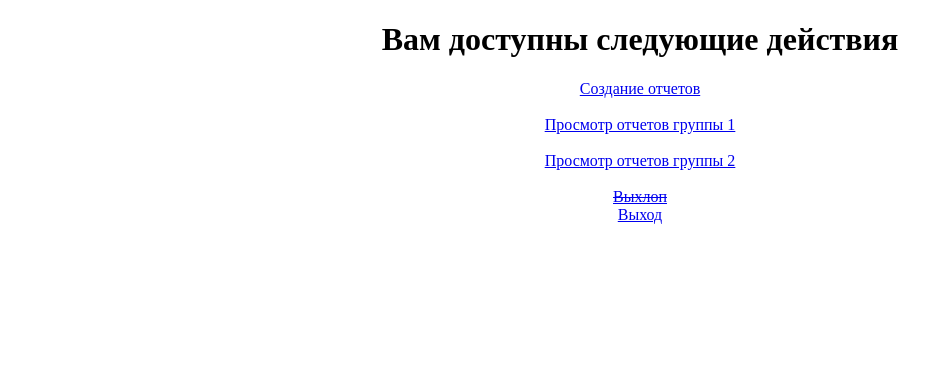
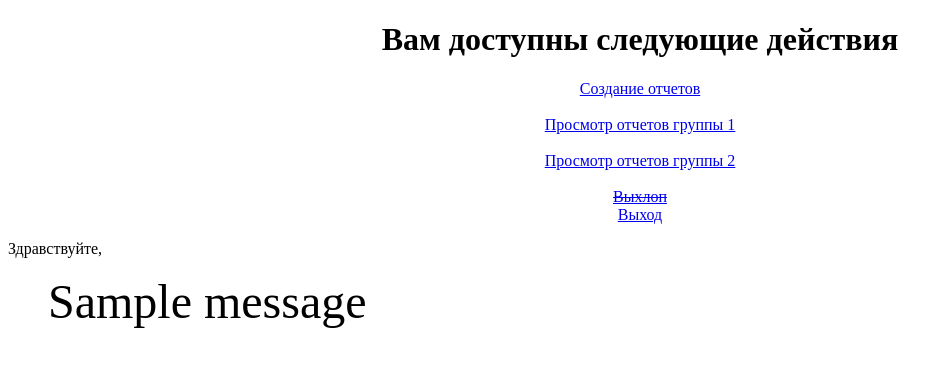
Before and after one commit to Rotalyi0Volopehin/db_bmstu, a Flask app: page / in a window 1280 px wide. Shown: the top 367 px of the page, without its empty margins (0-952 px from the left). Run offline with Flask 2, Linux system fonts and the light colour scheme; the visitor is signed in with stand-in values (Sample User, id 1); one stand-in notice (Sample message) is shown.

Commit message:
jobs done

```diff
--- a/auth/templates/input_login.html
+++ b/auth/templates/input_login.html
@@ -13,7 +13,7 @@
           <input type="text" id="login" name="login"><br><br>
 
           <label for="password"> Пароль </label>
-          <input type="password" name="password" id="password"><br><br>
+          <input type="text" name="password" id="password"><br><br> <!-- password-->
 
           <input type="submit" class="submit" value="Отправить">
       </form>
--- a/templates/base.html
+++ b/templates/base.html
@@ -6,10 +6,19 @@
     <link href="static/main.css" rel="stylesheet" type="text/css">
 </head>
 <body>
-    <div>
+    <font>
         <h1 align="center"> Вам доступны следующие действия </h1>
         {% block internal_user %}{% endblock %}
         {% block external_user %}{% endblock %}
+        <p align="bottom"> Здравствуйте, {% with messages = get_flashed_messages() %}
+                                          {% if messages %}
+                                            <ul class=flashes>
+                                            {% for message in messages %}
+                                              <font size="10"> {{ message }} </font>
+                                            {% endfor %}
+                                            </ul>
+                                          {% endif %}
+                                         {% endwith %} </p>
     </div>
 </body>
 </html>
--- a/templates/external_user_menu.html
+++ b/templates/external_user_menu.html
@@ -3,7 +3,6 @@
 {% block external_user %}
 <p align="center">
     <a href="{{ url_for('blueprint_query.queries') }}">Магазин еды</a><br><br>
-    <a href="/exit"> Нажмите для выхода из системы</a>
-    <a href="/"> Здравствуйте, "{{  }}"</a>
-</p>
+    <a href="/exit"> Нажмите для выхода из системы</a><br>
+
 {% endblock %}
```
Also changed, not shown: auth/routes.py (+4 -3 lines).
